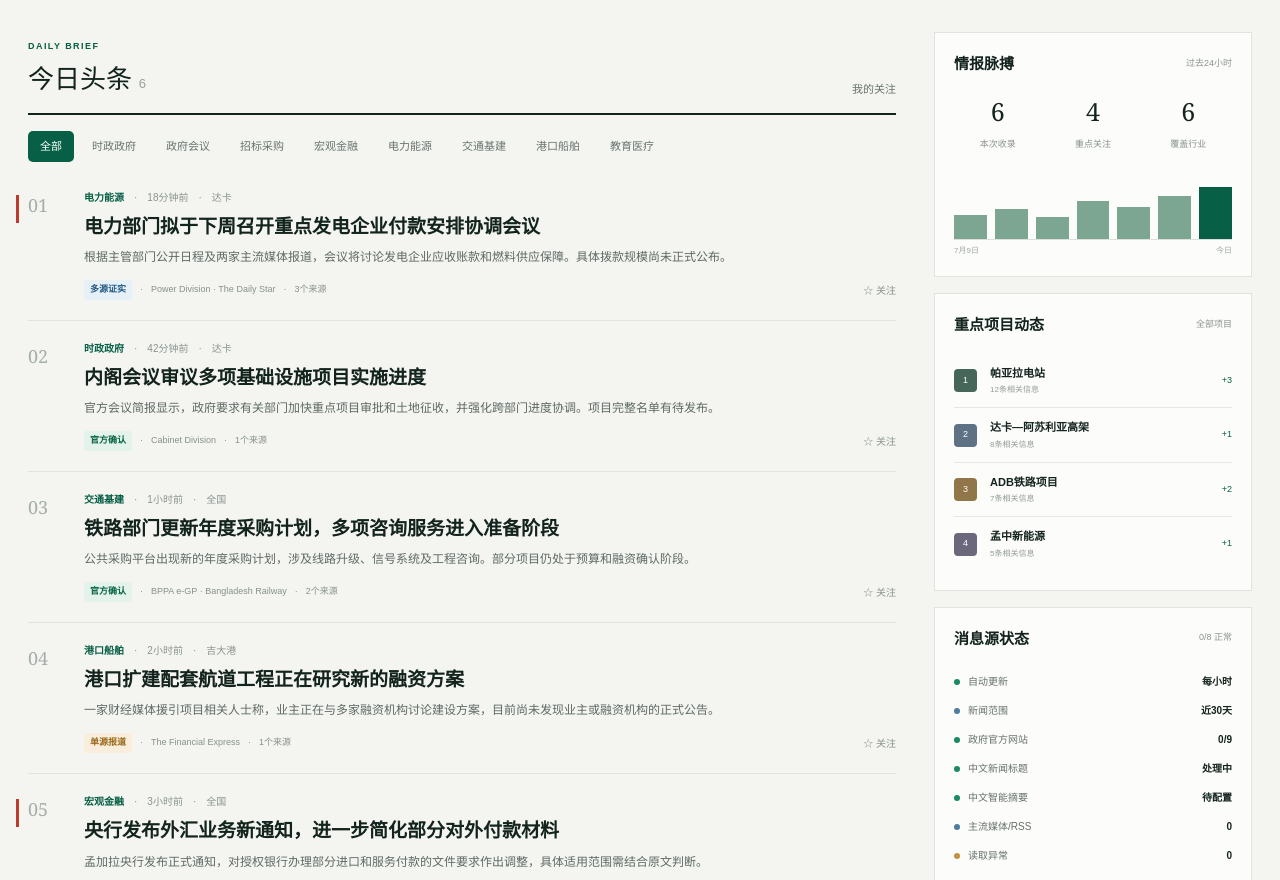
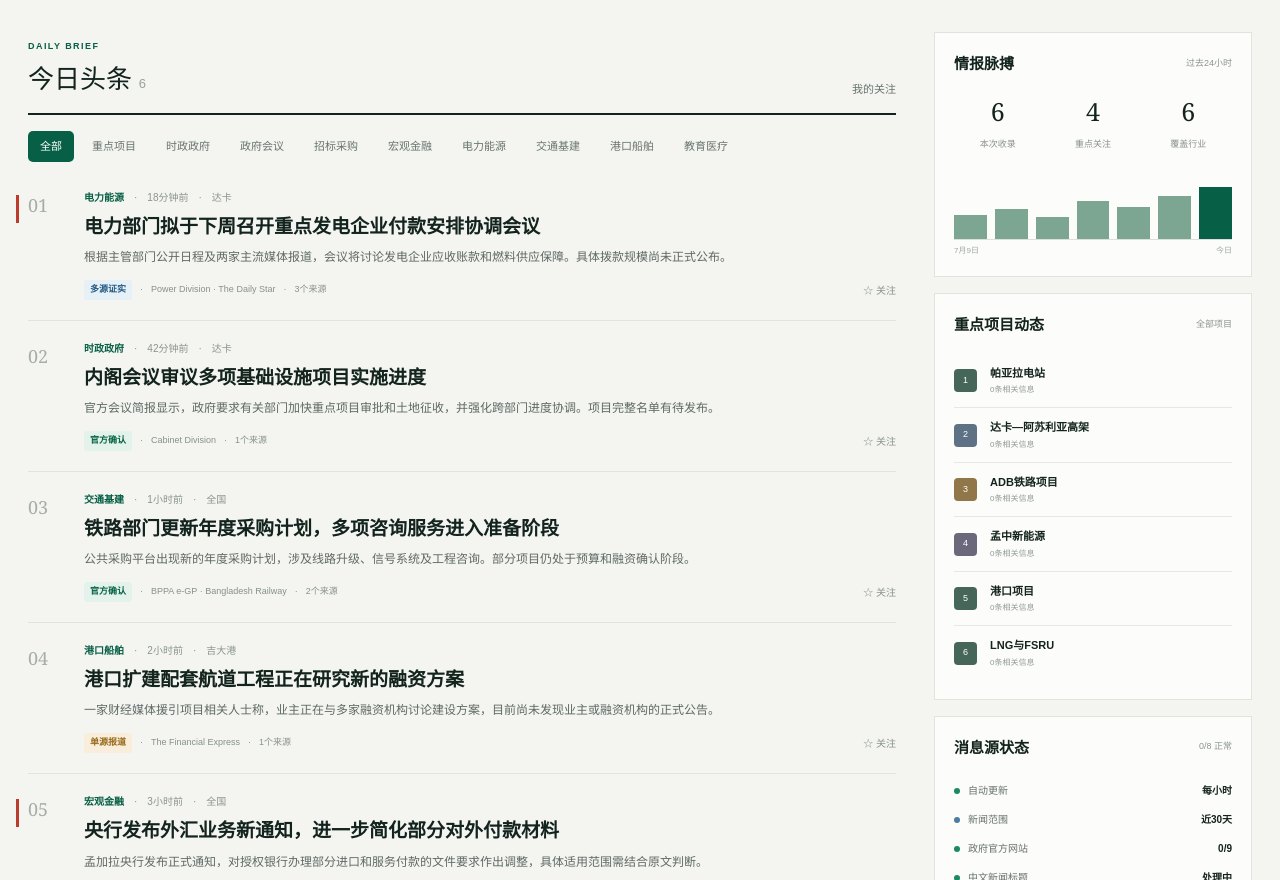
Before and after one commit to gjn0012-dot/bangladesh-daily-intel, a Next.js app: page / in a window 1280 px wide. Shown: the part 384-1264 px from the top of the page. Built offline with nearby package versions, Linux system fonts and the light colour scheme.

Commit message:
Add priority project monitoring view

```diff
--- a/app/page.tsx
+++ b/app/page.tsx
@@ -26,6 +26,7 @@ type Story = {
   time: string;
   location: string;
   stage: string;
+  trackedProject?: string;
   tags: string[];
   url?: string;
   publishedAt?: string;
@@ -162,6 +163,7 @@ const demoStories: Story[] = [
 
 const categories = [
   "全部",
+  "重点项目",
   "时政政府",
   "政府会议",
   "招标采购",
@@ -173,10 +175,12 @@ const categories = [
 ];
 
 const projects = [
-  { name: "帕亚拉电站", count: 12, trend: "+3" },
-  { name: "达卡—阿苏利亚高架", count: 8, trend: "+1" },
-  { name: "ADB铁路项目", count: 7, trend: "+2" },
-  { name: "孟中新能源", count: 5, trend: "+1" },
+  { name: "帕亚拉电站" },
+  { name: "达卡—阿苏利亚高架" },
+  { name: "ADB铁路项目" },
+  { name: "孟中新能源" },
+  { name: "港口项目" },
+  { name: "LNG与FSRU" },
 ];
 
 const confidenceClass: Record<Confidence, string> = {
@@ -244,11 +248,11 @@ export default function Home() {
   const filtered = useMemo(() => {
     const needle = query.trim().toLowerCase();
     return stories.filter((story) => {
-      const categoryMatch = category === "全部" || story.category === category;
+      const categoryMatch = category === "全部" || (category === "重点项目" ? Boolean(story.trackedProject) : story.category === category);
       const savedMatch = !showSaved || saved.includes(story.id);
       const queryMatch =
         !needle ||
-        `${story.title}${story.summary}${story.tags.join("")}`
+        `${story.title}${story.summary}${story.trackedProject || ""}${story.tags.join("")}`
           .toLowerCase()
           .includes(needle);
       return categoryMatch && savedMatch && queryMatch;
@@ -437,10 +441,9 @@ export default function Home() {
               </div>
               <div className="project-list">
                 {projects.map((project, index) => (
-                  <button key={project.name} onClick={() => setQuery(project.name.split("—")[0])}>
+                  <button key={project.name} onClick={() => { setCategory("重点项目"); setQuery(project.name); }}>
                     <span className={`project-badge c${index + 1}`}>{index + 1}</span>
-                    <span><b>{project.name}</b><small>{project.count}条相关信息</small></span>
-                    <em>{project.trend}</em>
+                    <span><b>{project.name}</b><small>{stories.filter((story) => story.trackedProject === project.name).length}条相关信息</small></span>
                   </button>
                 ))}
               </div>
```
